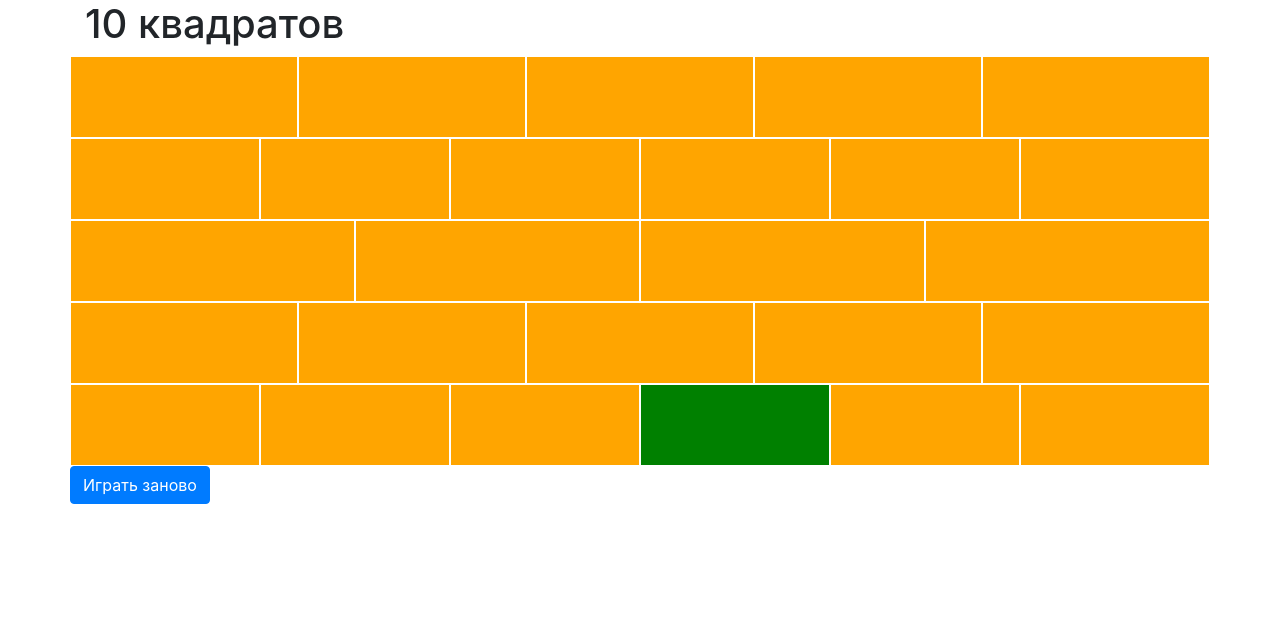
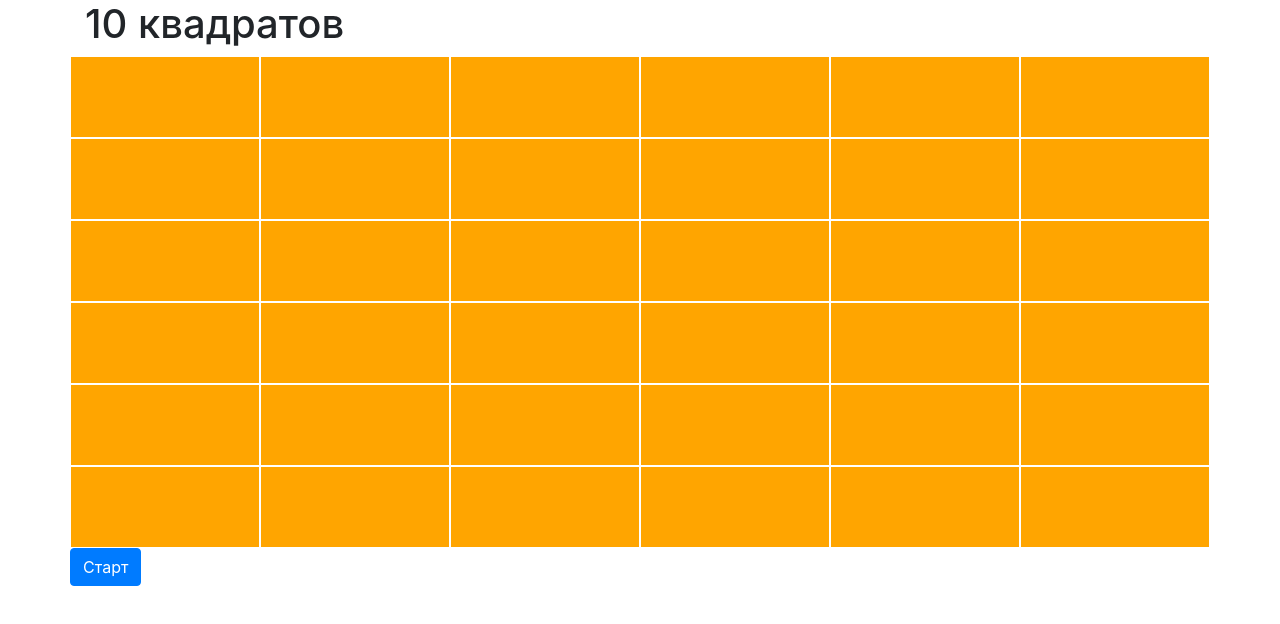
Before and after one commit to SteinP/Modul--6_14-Projekt, a plain HTML site: page index.html in a window 1280 px wide. Drawn offline with Linux system fonts and the light colour scheme.

Commit message:
А6.14 Практическое задание

```diff
--- a/index.html
+++ b/index.html
@@ -17,41 +17,55 @@
       <h1>10 квадратов</h1>
 
       <!-- FIXME: сейчас тут не все слоты, надо добавить нужных -->
+      <div class="Feld">
         <div class="row">
+          <div class="col game-field align-text-bottom" id="slot-1"></div>
+          <div class="col game-field align-text-bottom" id="slot-2"></div>
+          <div class="col game-field align-text-bottom" id="slot-3"></div>
+          <div class="col game-field align-text-bottom" id="slot-4"></div>
+          <div class="col game-field align-text-bottom" id="slot-5"></div>
+          <div class="col game-field align-text-bottom" id="slot-6"></div>
+        </div>
+        <div class="row">
+          <div class="col game-field align-text-bottom" id="slot-7"></div>
+          <div class="col game-field align-text-bottom" id="slot-8"></div>
+          <div class="col game-field align-text-bottom" id="slot-9"></div>
+          <div class="col game-field align-text-bottom" id="slot-10"></div>
           <div class="col game-field align-text-bottom" id="slot-11"></div>
           <div class="col game-field align-text-bottom" id="slot-12"></div>
+        </div>
+        <div class="row">
           <div class="col game-field align-text-bottom" id="slot-13"></div>
+          <div class="col game-field align-text-bottom" id="slot-14"></div>
           <div class="col game-field align-text-bottom" id="slot-15"></div>
           <div class="col game-field align-text-bottom" id="slot-16"></div>
+          <div class="col game-field align-text-bottom" id="slot-17"></div>
+          <div class="col game-field align-text-bottom" id="slot-18"></div>
         </div>
         <div class="row">
+          <div class="col game-field align-text-bottom" id="slot-19"></div>
+          <div class="col game-field align-text-bottom" id="slot-20"></div>
           <div class="col game-field align-text-bottom" id="slot-21"></div>
           <div class="col game-field align-text-bottom" id="slot-22"></div>
           <div class="col game-field align-text-bottom" id="slot-23"></div>
           <div class="col game-field align-text-bottom" id="slot-24"></div>
+        </div>
+        <div class="row">
           <div class="col game-field align-text-bottom" id="slot-25"></div>
           <div class="col game-field align-text-bottom" id="slot-26"></div>
+          <div class="col game-field align-text-bottom" id="slot-27"></div>
+          <div class="col game-field align-text-bottom" id="slot-28"></div>
+          <div class="col game-field align-text-bottom" id="slot-29"></div>
+          <div class="col game-field align-text-bottom" id="slot-30"></div>
         </div>
         <div class="row">
           <div class="col game-field align-text-bottom" id="slot-31"></div>
           <div class="col game-field align-text-bottom" id="slot-32"></div>
           <div class="col game-field align-text-bottom" id="slot-33"></div>
           <div class="col game-field align-text-bottom" id="slot-34"></div>
+          <div class="col game-field align-text-bottom" id="slot-35"></div>
+          <div class="col game-field align-text-bottom" id="slot-36"></div>
         </div>
-      <div class="row">
-        <div class="col game-field align-text-bottom" id="slot-41"></div>
-        <div class="col game-field align-text-bottom" id="slot-42"></div>
-        <div class="col game-field align-text-bottom" id="slot-44"></div>
-        <div class="col game-field align-text-bottom" id="slot-45"></div>
-        <div class="col game-field align-text-bottom" id="slot-46"></div>
-      </div>
-      <div class="row">
-        <div class="col game-field align-text-bottom" id="slot-61"></div>
-        <div class="col game-field align-text-bottom" id="slot-62"></div>
-        <div class="col game-field align-text-bottom" id="slot-63"></div>
-        <div class="col game-field align-text-bottom" id="slot-64"></div>
-        <div class="col game-field align-text-bottom" id="slot-65"></div>
-        <div class="col game-field" id="slot-66"></div>
       </div>
 
       <div id="win-message" class="d-none">
@@ -59,7 +73,12 @@
         <h2>Вы нашли 10 зелёных квадратов за <span id="total-time-played"></span> секунд</h2>
       </div>
       <div class="row">
-        <button id="button-reload" class="btn btn-primary">Играть заново</button>
+        <button id="button-reload" class="btn btn-primary">
+          Играть заново
+        </button>
+        <button id="button-start" class="btn btn-primary">
+          Старт
+        </button>
       </div>
     </div>
 
--- a/js/game.js
+++ b/js/game.js
@@ -1,17 +1,23 @@
 const numDivs = 36;
 const maxHits = 10;
 
-let hits = 0;
+let hits = 1;
 let firstHitTime = 0;
+let divSelector
+
+function startProgramm() {
+  round();
+  firstHitTime = getTimestamp();
+};
 
 function round() {
-  // FIXME: надо бы убрать "target" прежде чем искать новый
+  // *FIXME: надо бы убрать "target" прежде чем искать новый
 
-  let divSelector = randomDivId();
+  divSelector = randomDivId();
   $(divSelector).addClass("target");
-  // TODO: помечать target текущим номером
+  $(divSelector).html(hits);
 
-  // FIXME: тут надо определять при первом клике firstHitTime
+  // *FIXME: тут надо определять при первом клике firstHitTime
 
   if (hits === maxHits) {
     endGame();
@@ -19,8 +25,10 @@ function round() {
 }
 
 function endGame() {
-  // FIXME: спрятать игровое поле сначала
-
+  // *FIXME: спрятать игровое поле сначала
+  $(".Feld").hide();
+  $("#button-start").hide();
+  $("#button-reload").show();
   let totalPlayedMillis = getTimestamp() - firstHitTime;
   let totalPlayedSeconds = Number(totalPlayedMillis / 1000).toPrecision(3);
   $("#total-time-played").text(totalPlayedSeconds);
@@ -29,9 +37,12 @@ function endGame() {
 }
 
 function handleClick(event) {
-  // FIXME: убирать текст со старых таргетов. Кажется есть .text?
+
+  // * FIXME: убирать текст со старых таргетов. Кажется есть .text?
   if ($(event.target).hasClass("target")) {
     hits = hits + 1;
+    $(divSelector).html("");
+    $(divSelector).removeClass("target");
     round();
   }
   // TODO: как-то отмечать если мы промахнулись? См CSS класс .miss
@@ -39,9 +50,10 @@ function handleClick(event) {
 
 function init() {
   // TODO: заказчик просил отдельную кнопку, запускающую игру а не просто по загрузке
-  round();
 
+  $("#button-reload").hide();
   $(".game-field").click(handleClick);
+  $("#button-start").click(startProgramm);
   $("#button-reload").click(function() {
     location.reload();
   });
--- a/js/utils.js
+++ b/js/utils.js
@@ -4,7 +4,7 @@ function getTimestamp() {
 }
 
 function randomDivId() {
-  let d = Math.floor(Math.random() * 6) + 1;
+  let d = Math.floor(Math.random() * 3) + 1;
   let n = Math.floor(Math.random() * 6) + 1;
   return `#slot-${d}${n}`;
 }
```
Lines whose indentation alone changed are shown as unchanged.
